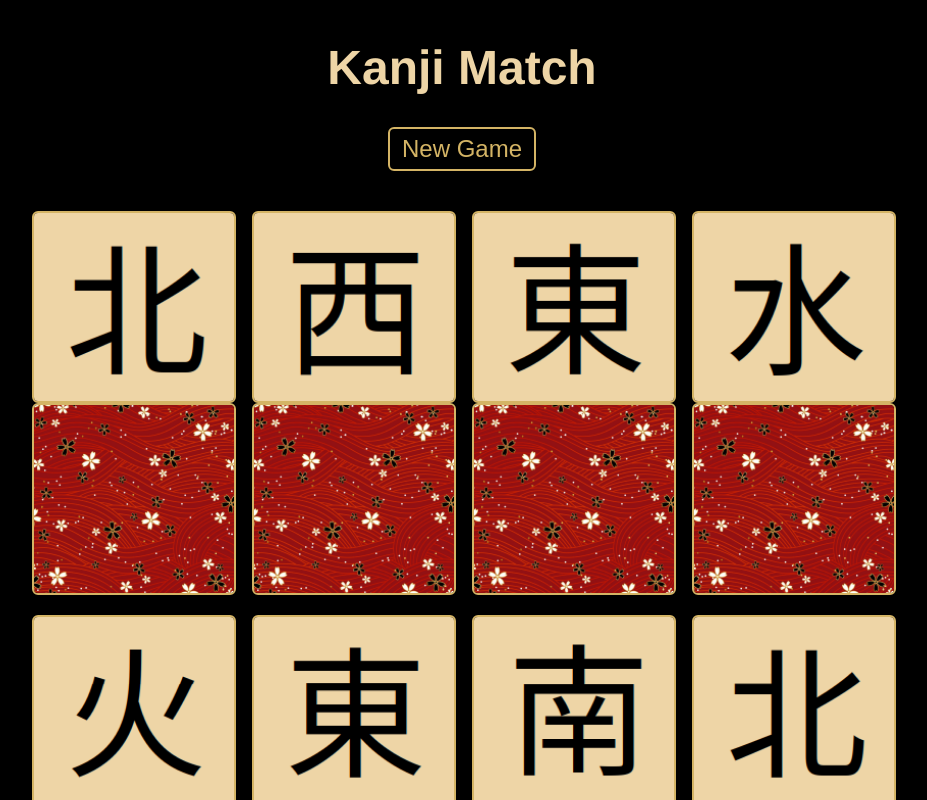
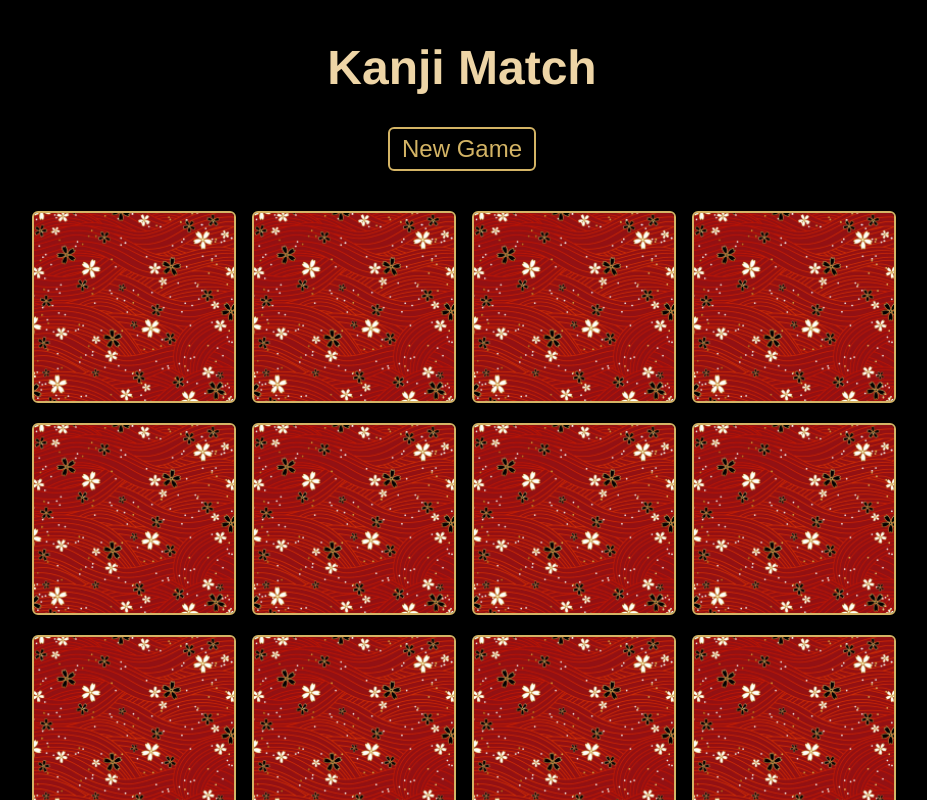
Before and after one commit to stelda/kanjimori, a React (Create React App) app: page / in a window 1280 px wide. Both pictures are taken after a click on the button "New Game". Shown: the top 800 px of the page, without its empty margins (178-1105 px from the left). Built offline with nearby package versions, Linux system fonts and the light colour scheme.

Commit message:
Flips cards

```diff
--- a/src/App.js
+++ b/src/App.js
@@ -86,6 +86,7 @@
                     key ={card.id}
                     card={card}
                     handleChoice={handleChoice}
+                    flipped={card === choiceOne || card === choiceTwo || card.matched}
                 />
             ))}
         </div>
--- a/src/components/SingleCard.css
+++ b/src/components/SingleCard.css
@@ -8,3 +8,13 @@
     border: 2px solid #d4b465;
     border-radius: 6px;
 }
+
+/* front of the card - kanji */
+.card .front {
+    transform: rotateY(90deg);
+    position: absolute;
+}
+
+.flipped .front {
+    transform: rotateY(0deg);
+}
--- a/src/components/SingleCard.js
+++ b/src/components/SingleCard.js
@@ -1,5 +1,5 @@
 import "./SingleCard.css"
-export default function SingleCard({card, handleChoice}){
+export default function SingleCard({card, handleChoice, flipped}){
 
     const handleClick = () => {
         handleChoice(card)
@@ -7,7 +7,7 @@
 
     return (
         <div className="card">
-            <div>
+            <div className={flipped ? "flipped" : ""}>
                 <img className="front" src={card.src} alt="card front"/>
                 <img
                     className="back"
```
